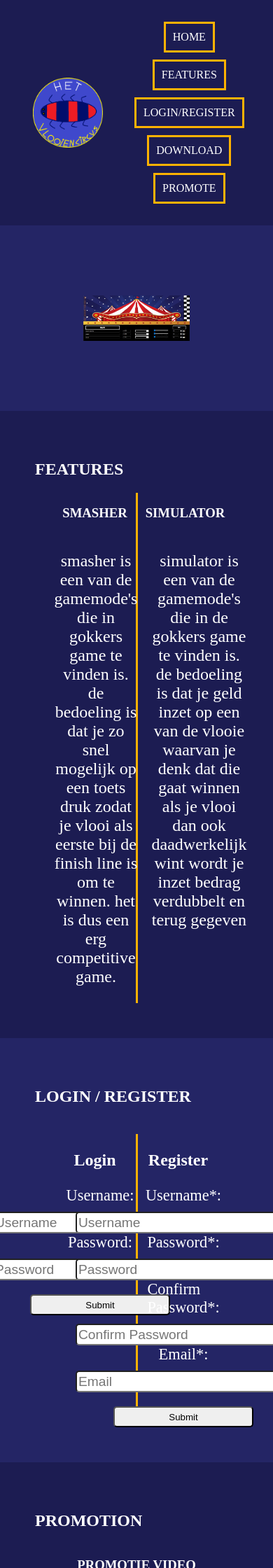
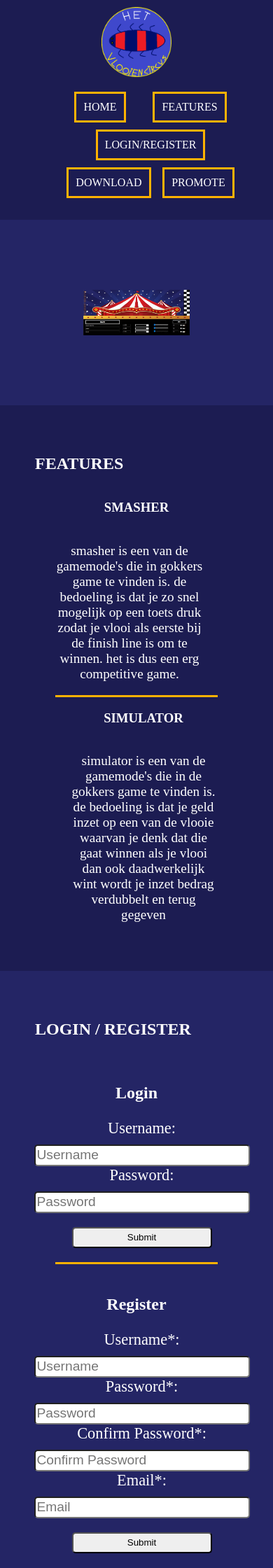
Before and after one commit to De3Js/DeGokkers, a PHP site: page / in a window 390 px wide; the page is wider, and only the part inside the window is pictured. Shown: the top 2240 px of that part at 70% size. Run offline with PHP 8.4, Linux system fonts and the light colour scheme.

Commit message:
website update
responsive done

```diff
--- a/Gokkers_Website/public/Css/normal.css
+++ b/Gokkers_Website/public/Css/normal.css
@@ -224,7 +224,10 @@ nav ul li a {
 }
 
 .promote .videoplayer {
-  width: 640px;
+  width: 100%;
+  display: flex;
+  align-items: center;
+  flex-direction: column;
 }
 
 .promote .videoplayer h3 {
@@ -234,7 +237,7 @@ nav ul li a {
 
 .promote .videoplayer iframe {
   margin-top: 20px;
-  width: 100%;
+  width: 720px;
   height: 320px;
 }
 
@@ -288,8 +291,82 @@ footer .footer_content li {
   flex-wrap: wrap;
 }
 
-@media screen and (max-width: 1070px) {
-  .hero_content h2 {
-    font-size: 2em;
+@media screen and (max-width: 954px) {
+  nav .wrapper {
+    display: flex;
+    flex-direction: column;
   }
 }
+
+@media screen and (max-width: 900px) {
+  .features .smasher {
+    width: 100%;
+    border-right: none;
+    border-bottom: 3px solid #ffb200;
+  }
+  .features .simulator {
+    width: 100%;
+  }
+  .wrapper {
+    flex-direction: column;
+  }
+  .login .loginfield {
+    width: 100%;
+    border-bottom: 3px solid #ffb200;
+    border-right: none;
+  }
+  .login .formsubmit {
+    margin-bottom: 20px;
+  }
+  .login .registerfield {
+    width: 100%;
+    margin-top: 20px;
+  }
+  .download .wrapper .download_content {
+    justify-content: center;
+  }
+}
+
+@media screen and (max-width: 730px) {
+  .promote .videoplayer iframe {
+    width: 520px;
+  }
+}
+
+@media screen and (max-width: 530px) {
+  .promote .videoplayer iframe {
+    width: 320px;
+    height: 220px;
+  }
+}
+
+@media screen and (max-width: 500px) {
+  .features .smasher p {
+    font-size: 1.2em;
+  }
+  .features .simulator p {
+    font-size: 1.2em;
+  }
+  .promote .videoplayer iframe {
+    height: 220px;
+  }
+}
+
+@media screen and (max-width: 340px) {
+  .features .smasher p {
+    font-size: 1.1em;
+  }
+  .features .simulator p {
+    font-size: 1.1em;
+  }
+  .login .loginfield .loginform .forminput {
+    width: 250px;
+  }
+  .login .registerfield .registerform .forminput {
+    width: 250px;
+  }
+  .promote .videoplayer iframe {
+    width: 220px;
+    height: 150px;
+  }
+}
--- a/Gokkers_Website/public/Css/normal.sass
+++ b/Gokkers_Website/public/Css/normal.sass
@@ -165,14 +165,17 @@ nav
   h2
     flex-direction: row
   .videoplayer
-    width: 640px
+    width: 100%
+    display: flex
+    align-items: center
+    flex-direction: column
     h3
       display: flex
       justify-content: center
 
     iframe
       margin-top: 20px
-      width: 100%
+      width: 720px
       height: 320px
 
 
@@ -213,6 +216,60 @@ footer
       list-style: none
       flex-wrap: wrap
 
-@media  screen and (max-width: 1070px)
-    .hero_content h2
-        font-size: 2em
+@media screen and (max-width: 954px)
+   nav .wrapper
+    display: flex
+    flex-direction: column
+
+@media screen and (max-width: 900px)
+  .features
+    .smasher
+      width: 100%
+      border-right: none
+      border-bottom: 3px solid $border-color
+    .simulator
+      width: 100%
+
+  .wrapper
+    flex-direction: column
+  .login
+    .loginfield
+      width: 100%
+      border-bottom: 3px solid $border-color
+      border-right: none
+    .formsubmit
+      margin-bottom: 20px
+
+    .registerfield
+      width: 100%
+      margin-top: 20px
+  .download .wrapper .download_content
+    justify-content: center
+
+@media screen and (max-width: 730px)
+  .promote .videoplayer iframe
+    width: 520px
+
+@media screen and (max-width: 530px)
+  .promote .videoplayer iframe
+    width: 320px
+    height: 220px
+@media screen and (max-width: 500px)
+  .features .smasher p
+    font-size: 1.2em
+  .features .simulator p
+    font-size: 1.2em
+  .promote .videoplayer iframe
+    height: 220px
+@media screen and (max-width: 340px)
+  .features .smasher p
+    font-size: 1.1em
+  .features .simulator p
+    font-size: 1.1em
+  .login .loginfield .loginform .forminput
+    width: 250px
+  .login .registerfield .registerform .forminput
+    width: 250px
+  .promote .videoplayer iframe
+    width: 220px
+    height: 150px
```
Also changed, not shown: Gokkers_Website/public/Css/normal.min.css.
